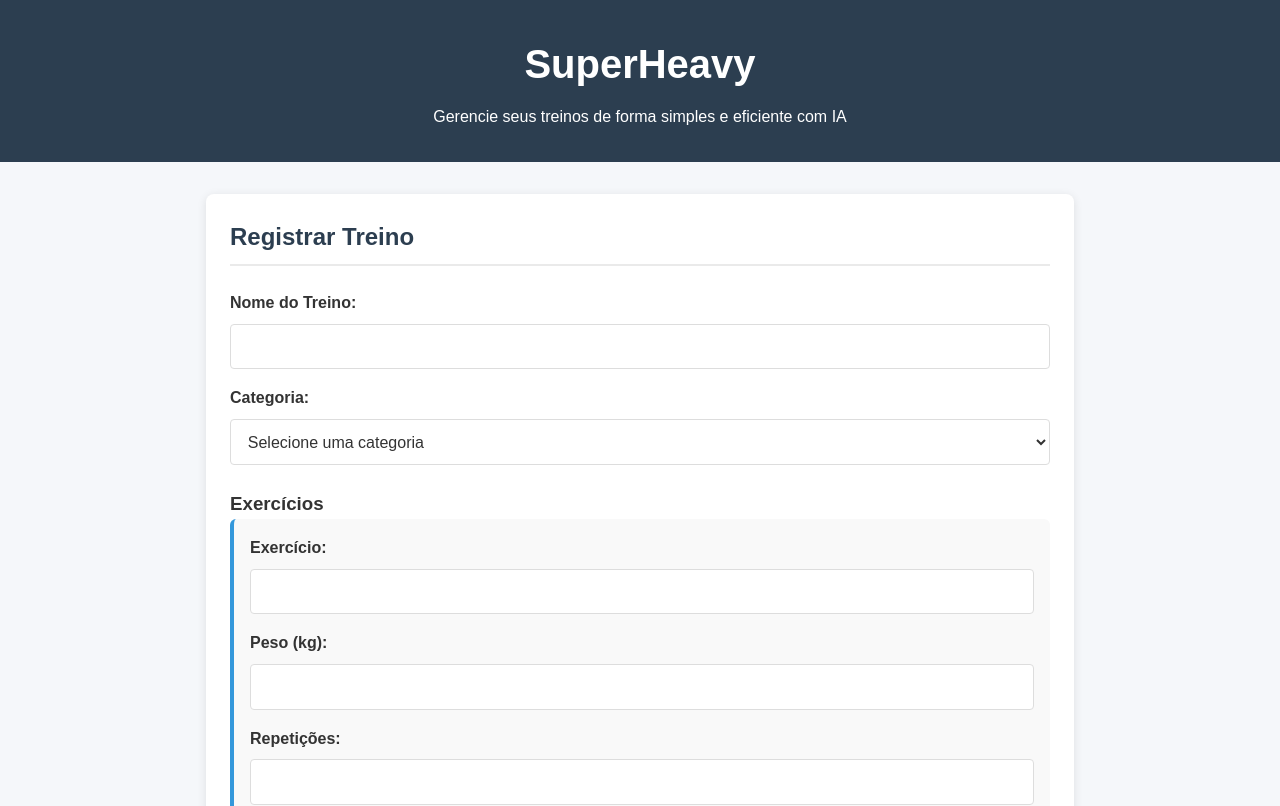
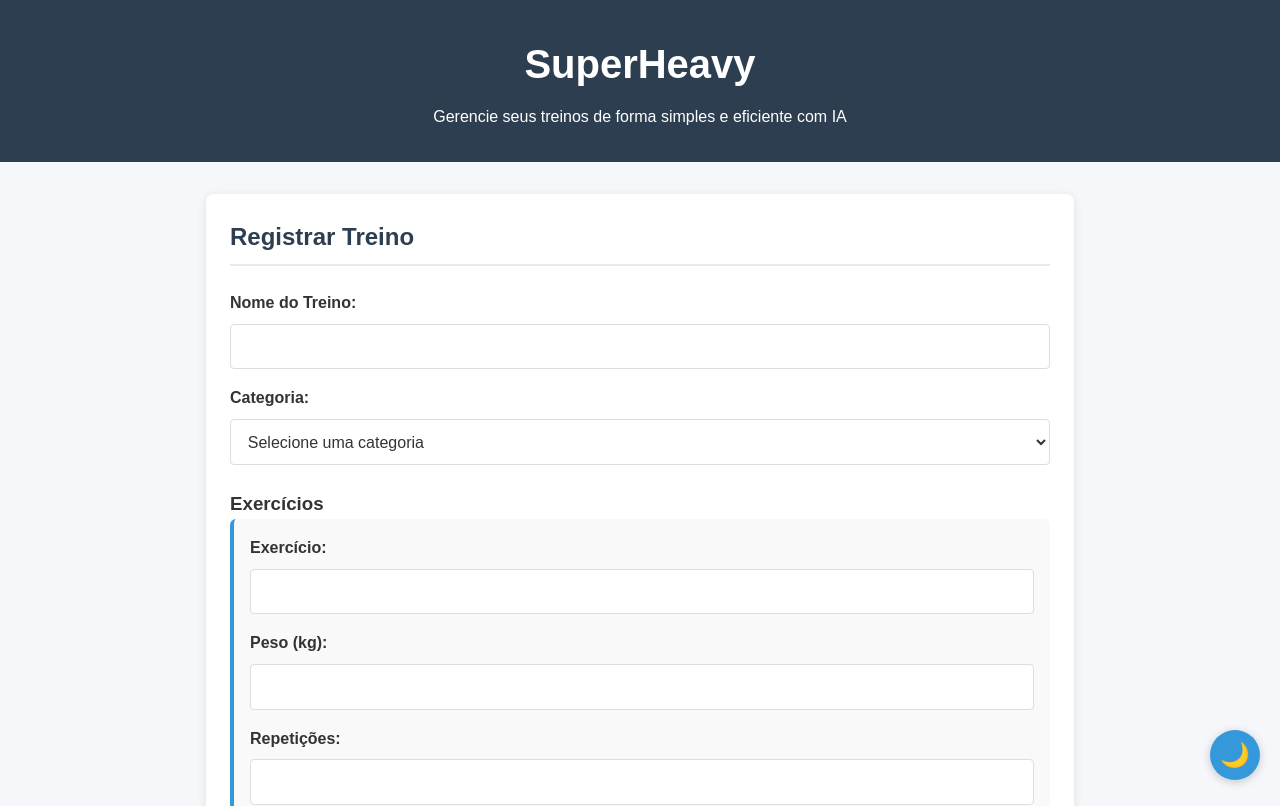
Before and after one commit to LuizEscobarC/super-heavy-webapp, a React (Create React App) app: page / in a window 1280 px wide. Shown: the top 806 px of the page. Built offline with nearby package versions, Linux system fonts and the light colour scheme.

Commit message:
feat: dark mode effect

```diff
--- a/src/App.css
+++ b/src/App.css
@@ -86,6 +86,57 @@ button[type="submit"]:hover {
   background-color: #e67e22;
 }
 
+/* No final de App.css */
+body.dark-mode {
+  background-color: #121212;
+  color: #e0e0e0;
+}
+
+body.dark-mode header,
+body.dark-mode footer {
+  background-color: #1e1e1e;
+}
+
+body.dark-mode section {
+  background-color: #2d2d2d;
+  box-shadow: 0 2px 10px rgba(0, 0, 0, 0.5);
+}
+
+body.dark-mode h2 {
+  color: #e0e0e0;
+  border-bottom-color: #444;
+}
+
+body.dark-mode input,
+body.dark-mode select {
+  background-color: #333;
+  color: #e0e0e0;
+  border-color: #555;
+}
+
+body.dark-mode .workout-item {
+  background-color: #2d2d2d;
+}
+
+body.dark-mode .exercise-entry {
+  background-color: #333;
+}
+
+body.dark-mode .exercise-item {
+  background-color: #333;
+}
+
+body.dark-mode .filter-controls {
+  background-color: #333;
+}
+
+body.dark-mode h2 {
+  color: #e0e0e0;
+  border-bottom-color: #444;
+}
+
+
+
 /* Responsividade */
 @media screen and (max-width: 768px) {
   main {
--- a/src/App.js
+++ b/src/App.js
@@ -1,13 +1,18 @@
 import './App.css';
 import Dashboard from './pages/Dashboard/Dashboard';
 import { Header, Footer } from './components/common';
+import ThemeToggle from './components/common/ThemeToggle';
+import useTheme from './hooks/useTheme.js';
 
 function App() {
+  const { darkMode, toggleDarkMode } = useTheme();
+
   return (
     <div className="App">
       <Header />
       <Dashboard />
       <Footer />
+      <ThemeToggle darkMode={darkMode} toggleDarkMode={toggleDarkMode} />
     </div>
   );
 }
--- /dev/null
+++ b/src/components/common/ThemeToggle/ThemeToggle.css
@@ -0,0 +1,23 @@
+.theme-toggle {
+    position: fixed;
+    bottom: 20px;
+    right: 20px;
+    width: 50px;
+    height: 50px;
+    border-radius: 50%;
+    background-color: #3498db;
+    color: white;
+    font-size: 1.5rem;
+    display: flex;
+    align-items: center;
+    justify-content: center;
+    cursor: pointer;
+    border: none;
+    box-shadow: 0 2px 10px rgba(0, 0, 0, 0.2);
+    z-index: 100;
+    transition: transform 0.3s;
+  }
+
+  .theme-toggle:hover {
+    transform: scale(1.1);
+  }
--- /dev/null
+++ b/src/components/common/ThemeToggle/ThemeToggle.jsx
@@ -0,0 +1,16 @@
+import React, { useState, useEffect } from 'react';
+import './ThemeToggle.css';
+
+const ThemeToggle = ({ darkMode, toggleDarkMode }) => {
+    return (
+        <button
+          onClick={toggleDarkMode}
+          className="theme-toggle"
+          aria-label={darkMode ? "Mudar para modo claro" : "Mudar para modo escuro"}
+        >
+          {darkMode ? '☀️' : '🌙'}
+        </button>
+      );
+};
+
+export default ThemeToggle;
--- /dev/null
+++ b/src/components/common/ThemeToggle/index.js
@@ -0,0 +1 @@
+export { default } from './ThemeToggle';
--- /dev/null
+++ b/src/hooks/useTheme.js.js
@@ -0,0 +1,29 @@
+import { useState, useEffect } from 'react';
+
+const useTheme = () => {
+    const [darkMode, setDarkMode] = useState(() => {
+        const savedPreference = localStorage.getItem('darkMode');
+        const perfersDarkMode = window.matchMedia('(prefers-color-scheme: dark)').matches;
+        return savedPreference !== null ? savedPreference === 'true' : perfersDarkMode;
+    });
+
+    useEffect(() => {
+        if (darkMode) {
+            document.body.classList.add('dark-mode');
+        } else {
+            document.body.classList.remove('dark-mode');
+        }
+        localStorage.setItem('darkMode', darkMode);
+    }, [darkMode])
+
+    const toggleDarkMode = () => {
+        setDarkMode(prevMode => !prevMode);
+    };
+
+    return {
+        darkMode,
+        toggleDarkMode
+    };
+};
+
+export default useTheme;
--- a/src/pages/Dashboard/Dashboard.jsx
+++ b/src/pages/Dashboard/Dashboard.jsx
@@ -1,7 +1,7 @@
 import React, { useState } from 'react';
 import WorkoutForm from '../../components/workout/WorkoutForm';
 import WorkoutList from '../../components/workout/WorkoutList';
-import useWorkouts from '../../hooks/useWorkouts';
+import useWorkouts from '../../hooks/useWourkout';
 import './Dashboard.css';
 import{ Alert } from '../../components/common';
 
```
Also changed, not shown: src/hooks/useWourkout.js (renamed from src/hooks/useWorkouts.js).
